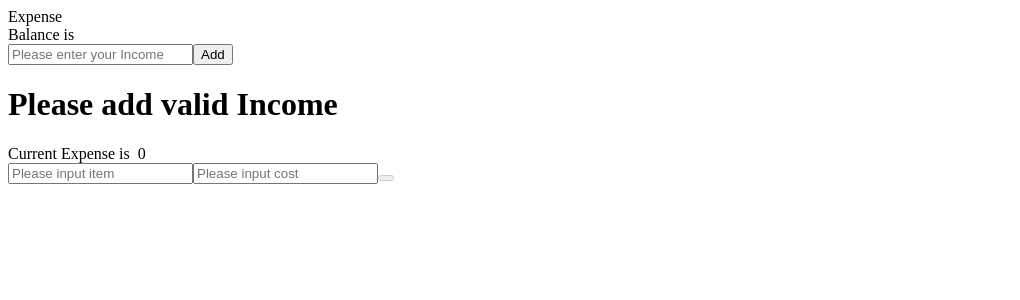
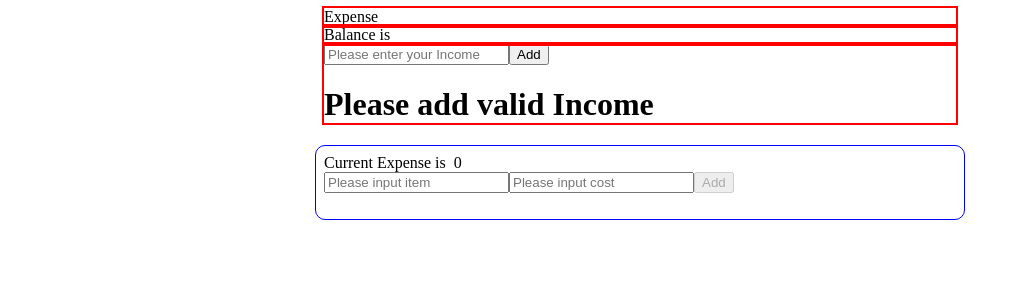
Before and after one commit to ligilv/2021-expense, a React (Create React App) app: page / in a window 1280 px wide. Shown: the top 300 px of the page, without its empty margins (0-1020 px from the left). Built offline with nearby package versions, Linux system fonts and the light colour scheme.

Commit message:
styling and centered using margin trick

```diff
--- a/src/App.js
+++ b/src/App.js
@@ -6,8 +6,28 @@ import Income from "./Components/Income";
 function App() {
   return (
     <div className="App">
-      <header className="App-header">Expense</header>
-      Balance is
+      <header
+        className="App-header"
+        style={{
+          width: "50%",
+          margin: "0 auto",
+
+          outline: "red 2px solid",
+        }}
+      >
+        Expense
+      </header>
+      <div
+        style={{
+          width: "50%",
+          margin: "0 auto",
+          padding: "0",
+          outline: "red 2px solid",
+        }}
+      >
+        Balance is
+      </div>
+
       <Income />
       <Expense />
       <History />
--- a/src/Components/Expense.js
+++ b/src/Components/Expense.js
@@ -30,7 +30,15 @@ function Expense() {
     setItem("");
   };
   return (
-    <div>
+    <div
+      style={{
+        width: "50%",
+        margin: "0 auto",
+        padding: "8px",
+        border: "blue 1px solid",
+        borderRadius: "10px",
+      }}
+    >
       Current Expense is &nbsp;
       {expense.reduce((a, b) => {
         return a + b;
@@ -54,15 +62,28 @@ function Expense() {
           //added conditional rendering, if I used usestate to change it ends up in warning that I will get infinite loop
           disabled={item === "" || cost === "" ? true : false}
         >
-          {item === "" ? "" : "" || cost === "" ? "enter price" : "add"}
+          Add
         </button>
       </form>
       <br></br>
       {objExpense.map(({ item, cost }, i) => {
         return (
-          <h1 key={i}>
-            {item} ----{cost}
-          </h1>
+          <h2
+            key={i}
+            style={{
+              border: "2px red solid",
+              width: " 50%",
+              display: "flex",
+              flexDirection: "row",
+              overflow: "auto",
+              justifyContent: "space-between",
+            }}
+          >
+            <div style={{}}>
+              {i + 1}) {item}
+            </div>
+            <div style={{}}>${cost}</div>
+          </h2>
         );
       })}
     </div>
--- a/src/Components/Income.js
+++ b/src/Components/Income.js
@@ -13,7 +13,14 @@ function Income() {
     setHide(!hide);
   };
   return (
-    <div>
+    <div
+      style={{
+        width: "50%",
+        margin: "0 auto",
+        padding: "0",
+        outline: "red 2px solid",
+      }}
+    >
       <form>
         <input
           //conditiional rendering in style input when income is added it get hidden
```
